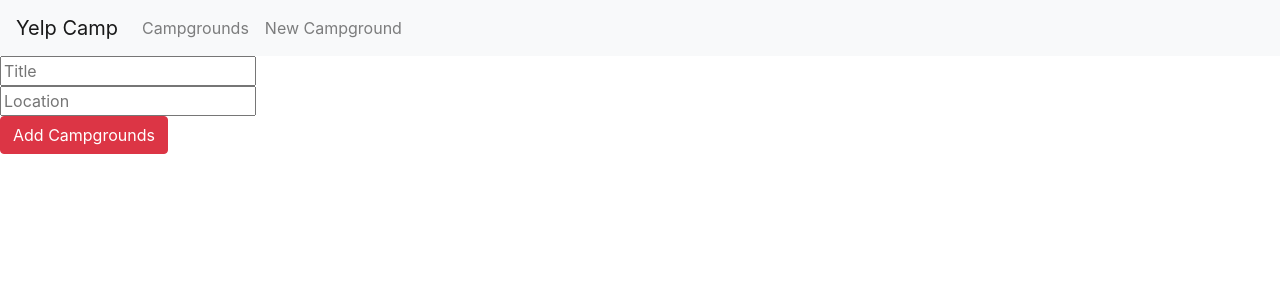
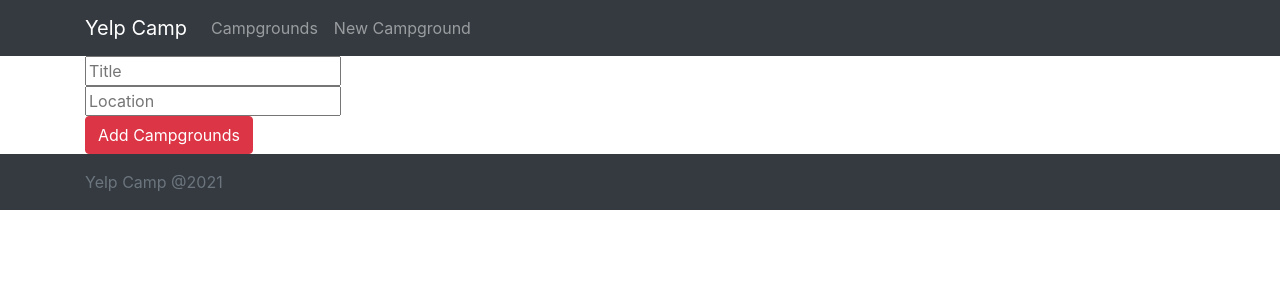
Before and after one commit to the-rabblerouser/yelpcamp-nextjs, a Next.js app: page /NewCampground in a window 1280 px wide. Shown: the top 300 px of the page. Built offline with nearby package versions, Linux system fonts and the light colour scheme.

Commit message:
added footer.js

```diff
--- /dev/null
+++ b/components/Footer.js
@@ -0,0 +1,16 @@
+import React from 'react';
+import { Container, Row } from 'reactstrap';
+
+const Footer = () => {
+	return (
+		<>
+			<footer class="footer bg-dark py-3 mt-auto">
+				<div class="container">
+					<span class="text-muted">Yelp Camp @2021</span>
+				</div>
+			</footer>
+		</>
+	);
+};
+
+export default Footer;
--- a/components/Navbar.js
+++ b/components/Navbar.js
@@ -2,6 +2,7 @@ import React, { useState } from 'react';
 import Link from 'next/link';
 import {
 	Collapse,
+	Container,
 	Navbar,
 	NavbarToggler,
 	NavbarBrand,
@@ -17,7 +18,8 @@ const NavigationBar = (props) => {
 
 	return (
 		<>
-			<Navbar color="light" light expand="md" sticky={'top'}>
+			<Navbar color="dark" dark expand="md" sticky={'top'}>
+				<Container>
 					<NavbarBrand href="/">Yelp Camp</NavbarBrand>
 					<NavbarToggler onClick={toggle} />
 					<Collapse isOpen={isOpen} navbar>
@@ -34,6 +36,7 @@ const NavigationBar = (props) => {
 							</NavItem>
 						</Nav>
 					</Collapse>
+				</Container>
 			</Navbar>
 		</>
 	);
--- a/components/layout/index.js
+++ b/components/layout/index.js
@@ -1,10 +1,12 @@
 import NavigationBar from '../Navbar';
+import Footer from '../Footer';
 
 export default function MyLayout({ children }) {
 	return (
 		<>
 			<NavigationBar />
 			{children}
+			<Footer />
 		</>
 	);
 }
--- a/pages/_app.js
+++ b/pages/_app.js
@@ -1,4 +1,5 @@
 import React from 'react';
+import { Container } from 'reactstrap';
 import '../styles/globals.css';
 
 function MyApp({ Component, pageProps }) {
@@ -6,7 +7,9 @@ function MyApp({ Component, pageProps }) {
 
 	return (
 		<Layout>
-			<Component {...pageProps} />
+			<Container>
+				<Component {...pageProps} />
+			</Container>
 		</Layout>
 	);
 }
--- a/pages/campground/[id]/index.js
+++ b/pages/campground/[id]/index.js
@@ -1,6 +1,7 @@
 import Link from 'next/link';
 import axios from 'axios';
 
+import Layout from '../../../components/layout';
 import styles from '../../../styles/campground.module.css';
 
 import { useRouter } from 'next/router';
@@ -63,4 +64,6 @@ const campground = () => {
 	);
 };
 
+campground.Layout = Layout;
+
 export default campground;
```
Lines whose indentation alone changed are shown as unchanged.
